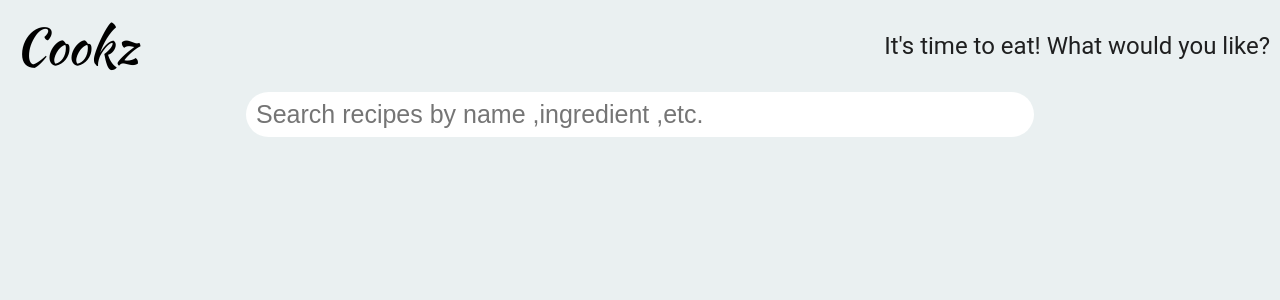
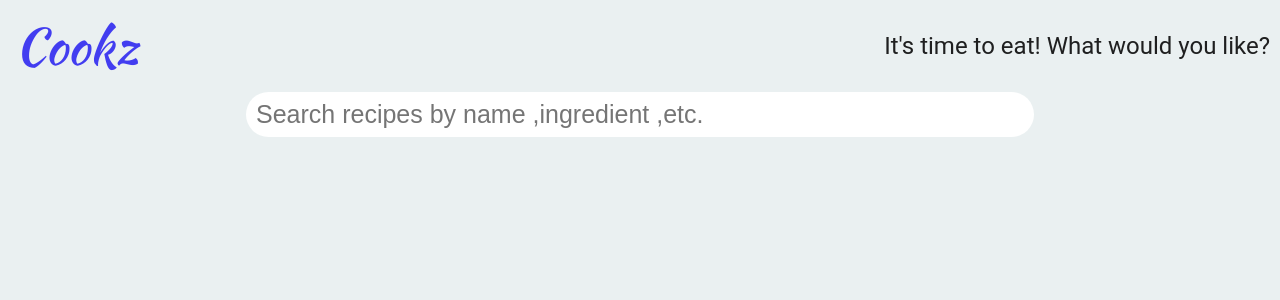
Before and after one commit to akshayjadhav4/recipe-app-react, a React (Create React App) app: page / in a window 1280 px wide. Shown: the top 300 px of the page. Built offline with nearby package versions, Linux system fonts and the light colour scheme.

Commit message:
logo color changed

```diff
--- a/src/components/Header/Header.css
+++ b/src/components/Header/Header.css
@@ -12,6 +12,7 @@
   font-family: "Kaushan Script", cursive;
   font-size: 50px;
   padding: 5px;
+  color: #423df0;
 }
 
 .header__link {
```
